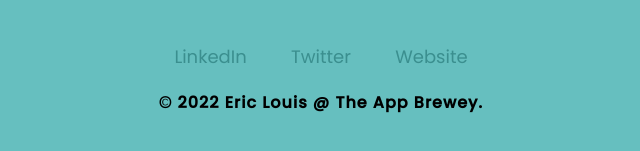
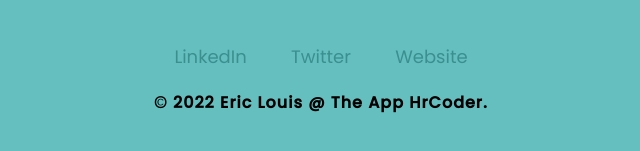
Before and after one commit to CodingHr/HrCoder-Bootcamp, a plain HTML site: page index.html in a window 1280 px wide. Shown: the part 2621-2772 px from the top of the page, 319-959 px from the left. Drawn offline with Linux system fonts and the light colour scheme.

Commit message:
Update index.html

```diff
--- a/index.html
+++ b/index.html
@@ -54,7 +54,7 @@
             <a class="footer-link" href="https://www.linkedin.com/">LinkedIn</a>
             <a class="footer-link" href="https://twitter.com/">Twitter</a>
             <a class="footer-link" href="https://www.youtube.com/">Website</a>
-            <p>© 2022 Eric Louis @ The App Brewey.</p>
+            <p>© 2022 Eric Louis @ The App HrCoder.</p>
         </div>
     </div>
 </body>
```
